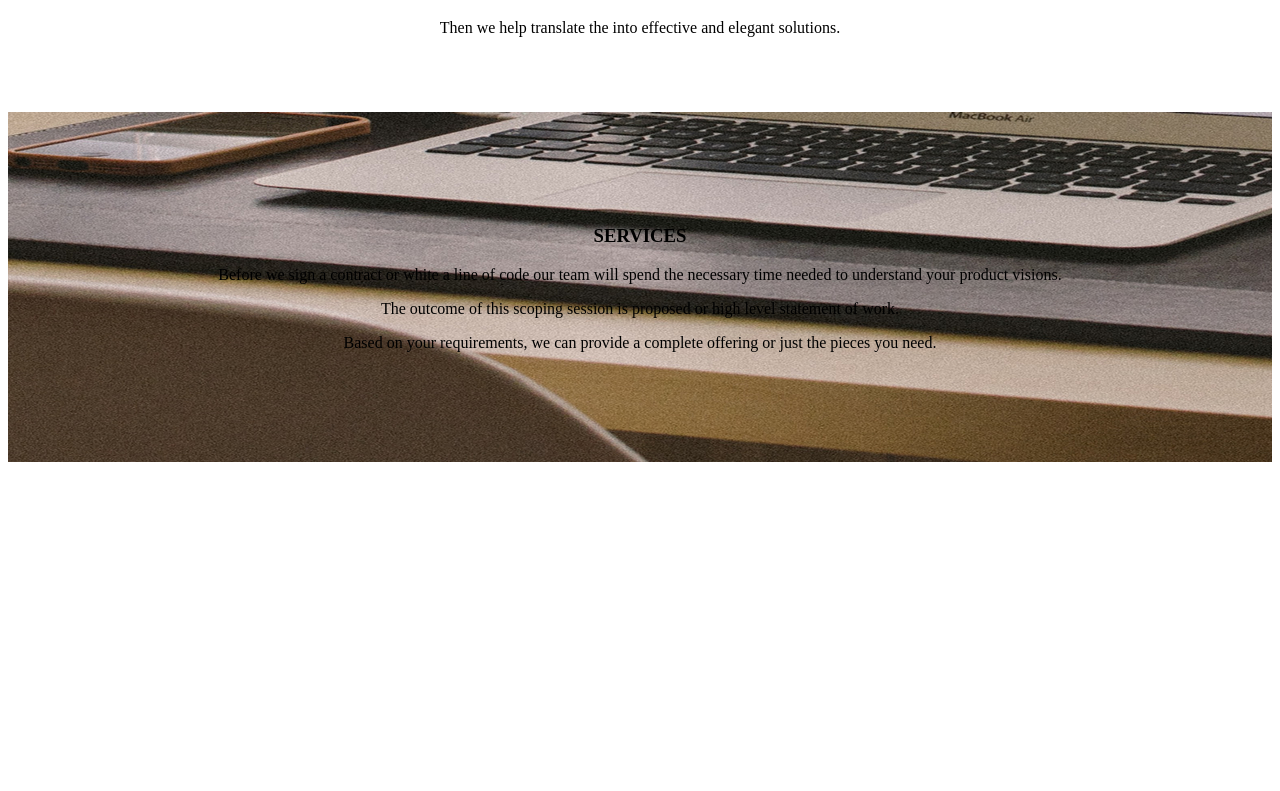
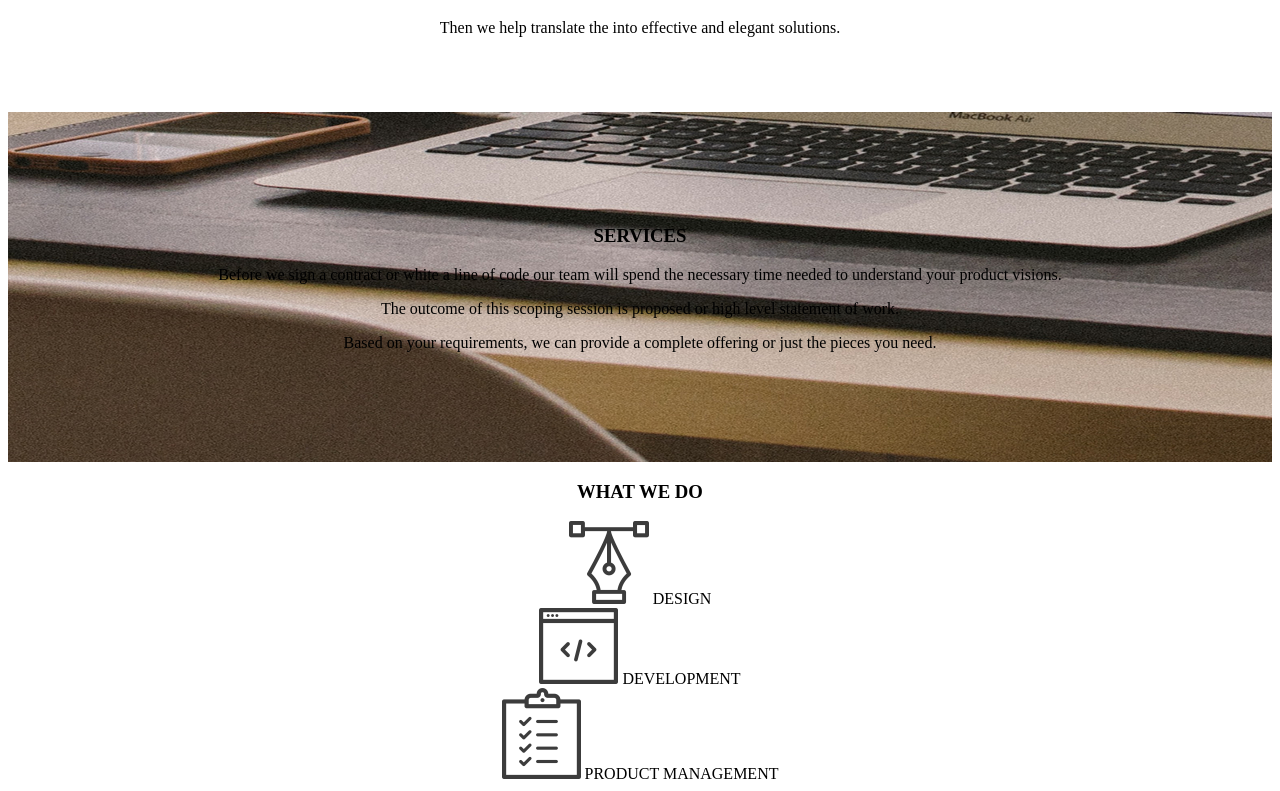
Before and after one commit to mazo7474/Delani-studio, a plain HTML site: page index.html in a window 1280 px wide. Shown: the part 363-1154 px from the top of the page. Before the commit the page ends 833 px from the top, so only its background shows below. Drawn offline with Linux system fonts and the light colour scheme.

Commit message:
add h3,class,images

```diff
--- a/index.html
+++ b/index.html
@@ -54,10 +54,28 @@
                 <p>Based on your requirements, we can provide a complete offering or just
                     the pieces you need.</p>
             </div>
-         </div>
-         <div class="">
+        </div>
 
-         </div>
+        <div class="agenda">
+             <div class="agenda__wrapper">
+                 <h3>WHAT WE DO</h3>
+                 <div class="agenda__images">
+                     <div>
+                         <img class="agenda__image" src="/images/services_ icons/design_icon.png" alt="" />
+                        <span class="image__text">DESIGN</span>
+                     </div>
+                     <div>
+                         <img class="agenda__image" src="/images/services_ icons/dev_icon.png" alt=""/>
+                         <span class="image__text">DEVELOPMENT</span>
+                     </div>
+                     <div>
+                        <img class="agenda__image" src="/images/services_ icons/product_icon.png" alt="">
+                        <span class="image__text">PRODUCT MANAGEMENT</span>
+                     </div>
+
+                </div>
+            </div>
+        </div>
 
 
 
```
